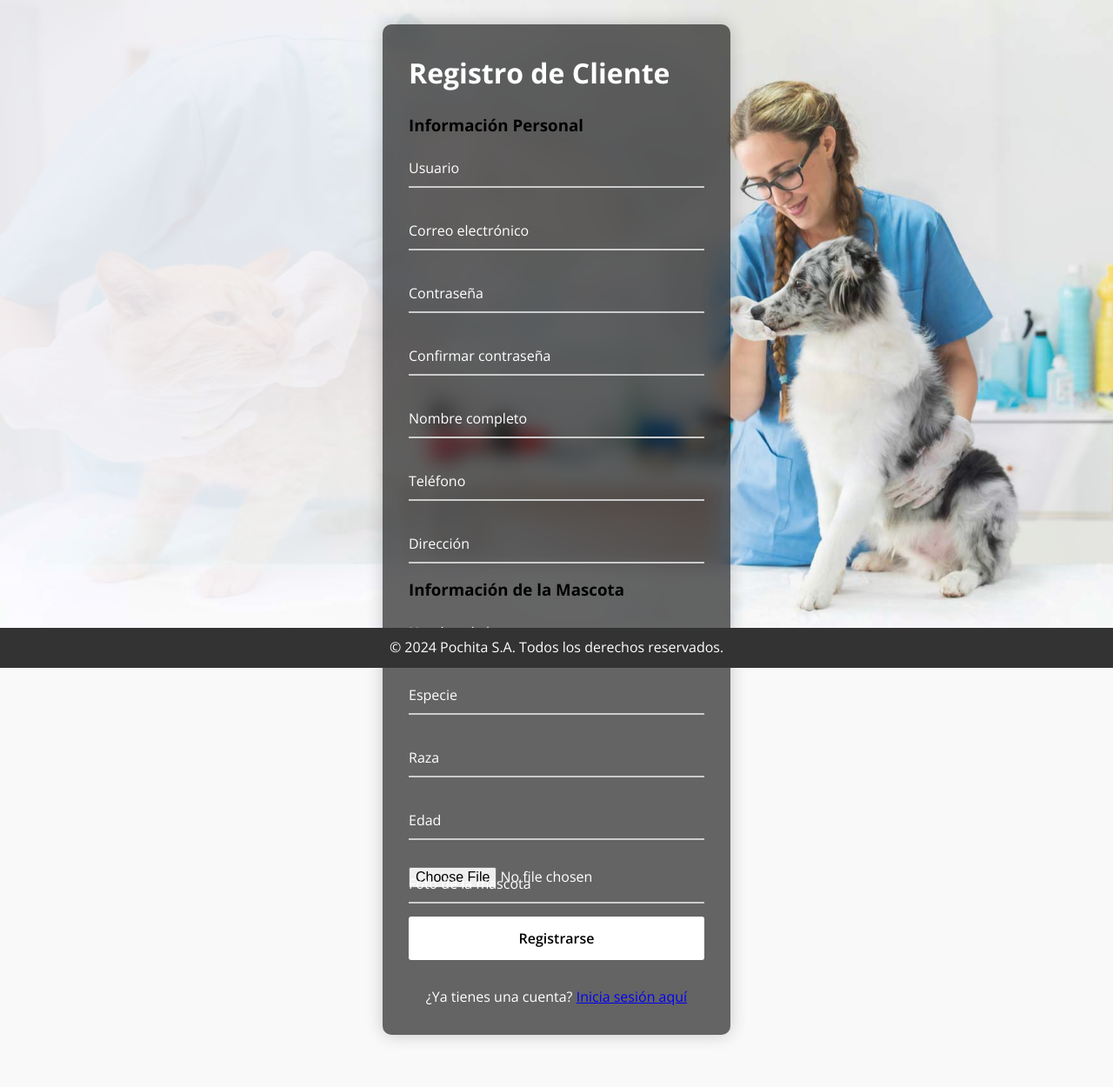
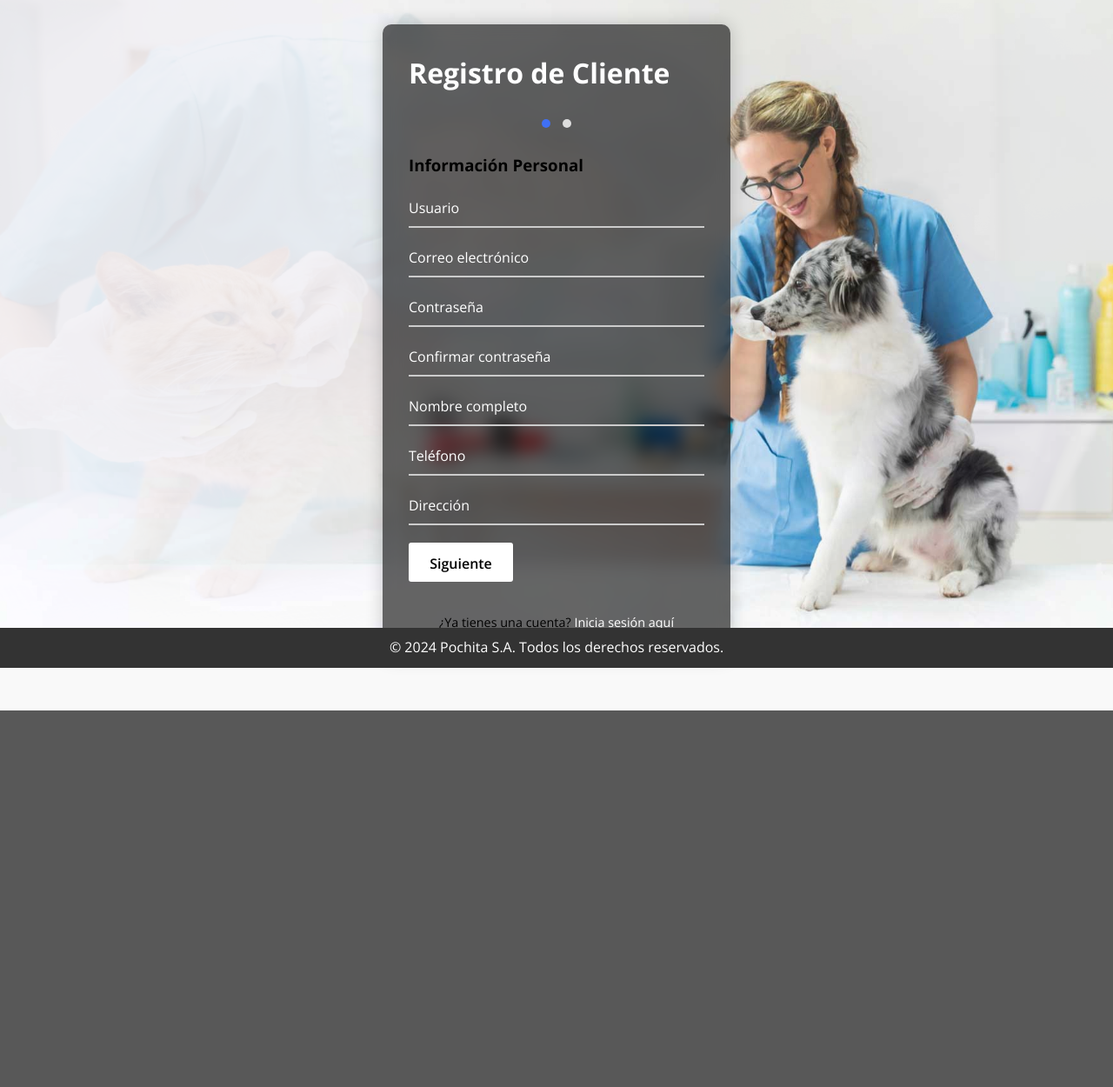
Before and after one commit to Yeyobitz/Pochita, a Django app: page /users/register/ in a window 1280 px wide. Shown: the part 32-1282 px from the top of the page at 87% size. After the commit the page ends 849 px from the top, so only its background shows below. Run offline with Django 5.2, Linux system fonts and the light colour scheme; some libraries are stand-ins or nearby versions.

Commit message:
Login+register optimizations

```diff
--- a/static/styles/style.css
+++ b/static/styles/style.css
@@ -199,8 +199,19 @@
 
 .register {
   text-align: center;
-  margin-top: 30px;
-  color: #fff;
+  margin-top: 15px;
+  width: fit-content;
+  margin-left: auto;
+  margin-right: auto;
+}
+
+.register a {
+  color: #ffff;
+  text-decoration: none;
+}
+
+.register a:hover {
+  text-decoration: underline;
 }
 
 footer {
--- a/users/templates/users/register.html
+++ b/users/templates/users/register.html
@@ -6,17 +6,102 @@
 
 {% block extra_head %}
 <link rel="stylesheet" href="{% static 'styles/style.css' %}">
+<style>
+    .pet-section {
+        display: none;
+    }
+
+    .nav-buttons {
+        display: flex;
+        justify-content: space-between;
+        margin: 20px 0;
+        gap: 10px;
+    }
+
+    .progress-indicator {
+        text-align: center;
+        margin-bottom: 20px;
+    }
+
+    .step {
+        display: inline-block;
+        margin: 0 5px;
+        width: 10px;
+        height: 10px;
+        border-radius: 50%;
+        background: #ddd;
+    }
+
+    .step.active {
+        background: #4070f4;
+    }
+
+    .nav-buttons button {
+        flex: 0 1 auto;
+        min-width: 120px;
+        height: 45px;
+        padding: 0 20px;
+        line-height: 45px;
+    }
+
+    .register {
+        text-align: center;
+        margin-top: 15px;
+        width: fit-content;
+        margin-left: auto;
+        margin-right: auto;
+    }
+
+    .register p {
+        margin: 0;
+        font-size: 0.9em;
+    }
+
+    /* File input specific styling */
+    .input-field.file-field {
+        margin-top: 30px;
+    }
+
+    .input-field.file-field label {
+        position: absolute;
+        top: -25px;
+        left: 0;
+        color: #ffff;
+        font-size: 14px;
+    }
+
+    .input-field.file-field input[type="file"] {
+        margin-top: 5px;
+        padding: 8px 0;
+        color: #ffff;
+    }
+
+    .register a {
+        color: #ffff;
+        text-decoration: none;
+    }
+
+    .register a:hover {
+        text-decoration: underline;
+    }
+</style>
 {% endblock extra_head %}
 
 {% block heading %}{% endblock heading %}
 
 {% block content %}
 <div class="wrapper">
-    <form method="post" enctype="multipart/form-data">
+    <form method="post" enctype="multipart/form-data" id="registrationForm">
         {% csrf_token %}
         <h2>Registro de Cliente</h2>
 
+        <div class="progress-indicator">
+            <span class="step active"></span>
+            <span class="step"></span>
+        </div>
+
         <!-- User Information Section -->
+        <div class="user-section" id="userSection">
             <div class="section-title">
                 <h3>Información Personal</h3>
             </div>
@@ -56,7 +141,13 @@
                 <label>Dirección</label>
             </div>
 
+            <div class="nav-buttons">
+                    <button type="button" id="nextBtn">Siguiente</button>
+            </div>
+        </div>
+
         <!-- Pet Information Section -->
+        <div class="pet-section" id="petSection">
             <div class="section-title">
                 <h3>Información de la Mascota</h3>
             </div>
@@ -81,9 +172,18 @@
                 <label>Edad</label>
             </div>
 
-        <div class="input-field">
-            <label class="file-label">Foto de la mascota</label>
+            <div class="input-field file-field">
+                <label>Foto de la mascota</label>
                 <input type="file" name="image" accept="image/*">
+            </div>
+
+            <div class="nav-buttons">
+                <button type="button" id="prevBtn">Anterior</button>
+                <button type="submit">Registrarse</button>
+            </div>
+        </div>
+        <div class="register">
+            <p>¿Ya tienes una cuenta? <a href="{% url 'login' %}">Inicia sesión aquí</a></p>
         </div>
 
         {% if form.errors %}
@@ -95,15 +195,97 @@
             {% endfor %}
         </div>
         {% endif %}
-
-        <button type="submit">Registrarse</button>
-        <div class="register">
-            <p>¿Ya tienes una cuenta? <a href="{% url 'login' %}">Inicia sesión aquí</a></p>
-        </div>
     </form>
 </div>
 {% endblock content %}
 
 {% block extra_scripts %}
 <script src="https://code.jquery.com/jquery-3.6.0.min.js"></script>
+<script>
+    $(document).ready(function() {
+        const userSection = $('#userSection');
+        const petSection = $('#petSection');
+        const nextBtn = $('#nextBtn');
+        const prevBtn = $('#prevBtn');
+        const steps = $('.step');
+        const password2Input = $('input[name="password2"]');
+
+        // Add placeholder to password confirmation
+        password2Input.attr('placeholder', ' ');
+
+        // Label positioning functionality
+        $('input').on('input', function() {
+            if ($(this).val().length > 0) {
+                $(this).addClass('has-content');
+            } else {
+                $(this).removeClass('has-content');
+            }
+        });
+
+        // Check on page load for any pre-filled inputs
+        $('input').each(function() {
+            if ($(this).val().length > 0) {
+                $(this).addClass('has-content');
+            }
+        });
+
+        nextBtn.click(function() {
+            const password1 = $('input[name="password1"]').val();
+            const password2 = password2Input.val();
+
+            if (password1 !== password2) {
+                password2Input[0].setCustomValidity('Las contraseñas no coinciden');
+                password2Input.addClass('has-content');
+                password2Input[0].reportValidity();
+                return;
+            } else {
+                password2Input[0].setCustomValidity('');
+            }
+
+            const userInputs = userSection.find('input[required]');
+            let isValid = true;
+
+            userInputs.each(function() {
+                if (!this.reportValidity()) {
+                    $(this).addClass('has-content');
+                    isValid = false;
+                    return false;
+                }
+            });
+
+            if (isValid) {
+                userSection.hide();
+                petSection.show();
+                steps.eq(1).addClass('active');
+            }
+        });
+
+        // Enhanced password confirmation validation
+        password2Input
+            .on('input', function() {
+                const password1 = $('input[name="password1"]').val();
+                const password2 = $(this).val();
+
+                $(this).addClass('has-content');
+
+                if (password1 !== password2) {
+                    this.setCustomValidity('Las contraseñas no coinciden');
+                } else {
+                    this.setCustomValidity('');
+                }
+            })
+            .on('invalid', function() {
+                $(this).addClass('has-content');
+            })
+            .on('blur focus', function() {
+                $(this).addClass('has-content');
+            });
+
+        prevBtn.click(function() {
+            petSection.hide();
+            userSection.show();
+            steps.eq(1).removeClass('active');
+        });
+    });
+</script>
 {% endblock extra_scripts %}
```
Also changed, not shown: templates/login.html (+10 -0 lines), db.sqlite3. Lines whose indentation alone changed are shown as unchanged.
